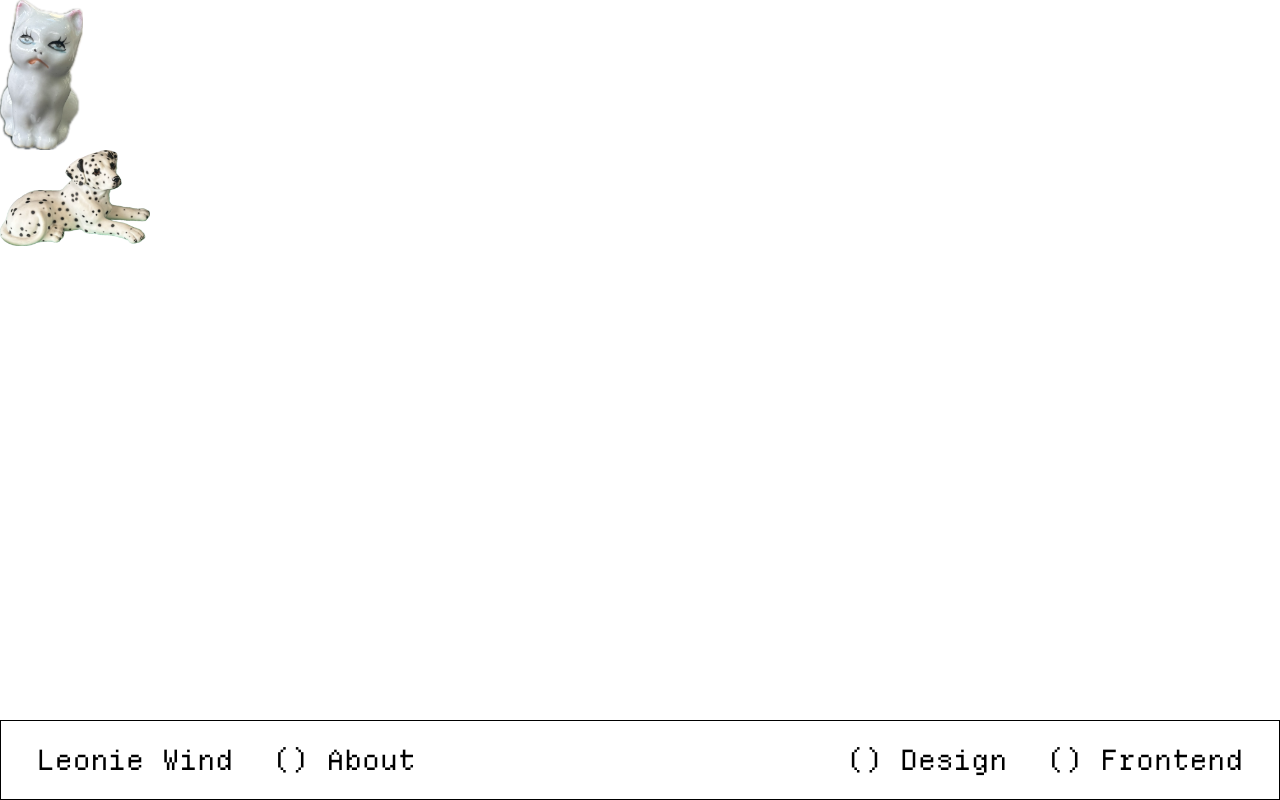
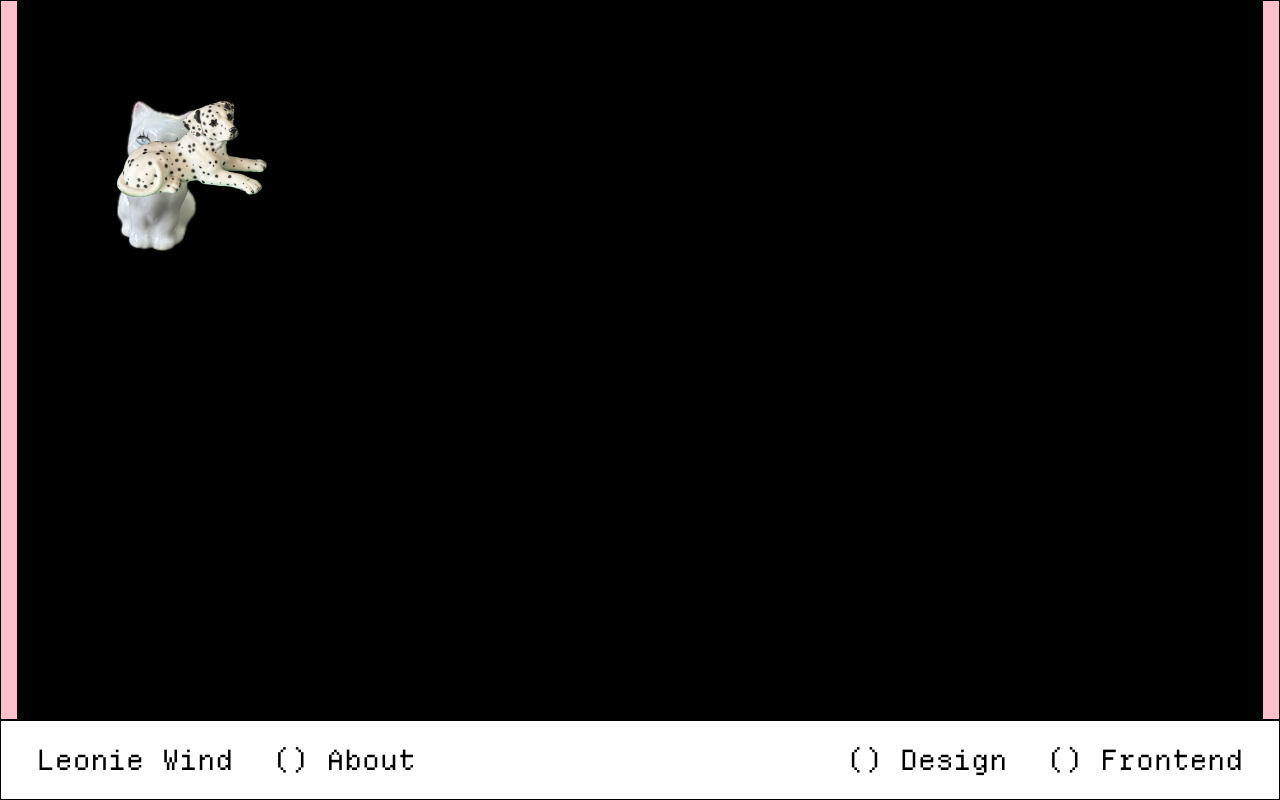
Before and after one commit to Lewi1006/designPortfolio, an Angular app: page / in a window 1280 px wide. Built offline with nearby package versions, Linux system fonts and the light colour scheme.

Commit message:
feat: place trinkets in content restriction

```diff
--- a/src/app/app.scss
+++ b/src/app/app.scss
@@ -2,4 +2,5 @@
 
 main {
   height: calc(100dvh - $height-footer);
+  background-color: black;
 }
--- a/src/app/components/landing-comp/landing-comp.html
+++ b/src/app/components/landing-comp/landing-comp.html
@@ -1,3 +1,9 @@
-@for (trinketItem of trinketService.trinkets(); track trinketItem.id){
-    <app-trinket-comp [trinket]="trinketItem"/>
-}
+<section class="landing">
+  <div class="content">
+    <div class="trinket-area">
+      @for (trinketItem of trinketService.trinkets(); track trinketItem.id) {
+        <app-trinket-comp [trinket]="trinketItem" />
+      }
+    </div>
+  </div>
+</section>
--- a/src/app/components/landing-comp/landing-comp.scss
+++ b/src/app/components/landing-comp/landing-comp.scss
@@ -0,0 +1,11 @@
+.landing{
+    background-color: pink;
+    height: 100%;
+    width: 100%;
+}
+
+.trinket-area{
+    height: 100%;
+    width: 100%;
+    background-color: black;
+}
--- a/src/app/components/trinket-comp/trinket-comp.scss
+++ b/src/app/components/trinket-comp/trinket-comp.scss
@@ -1,4 +1,13 @@
 @use '../../../../public/styles/main' as *;
+
+// gives each individual trinket position absolute
+// cause host addresses <app-trinket-comp>
+:host{
+  position: absolute;
+  left: 100px;
+    top: 100px;
+}
+
 
 img {
   max-width: 150px;
```
